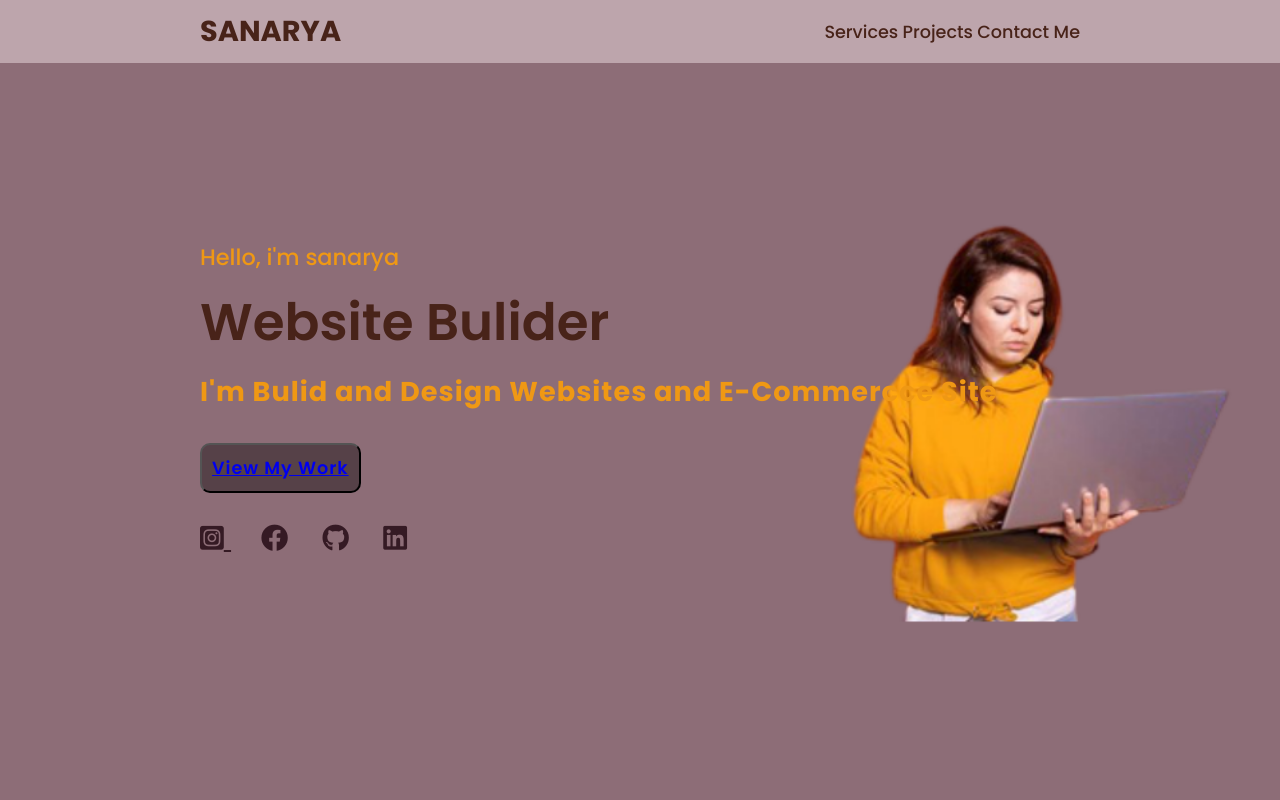
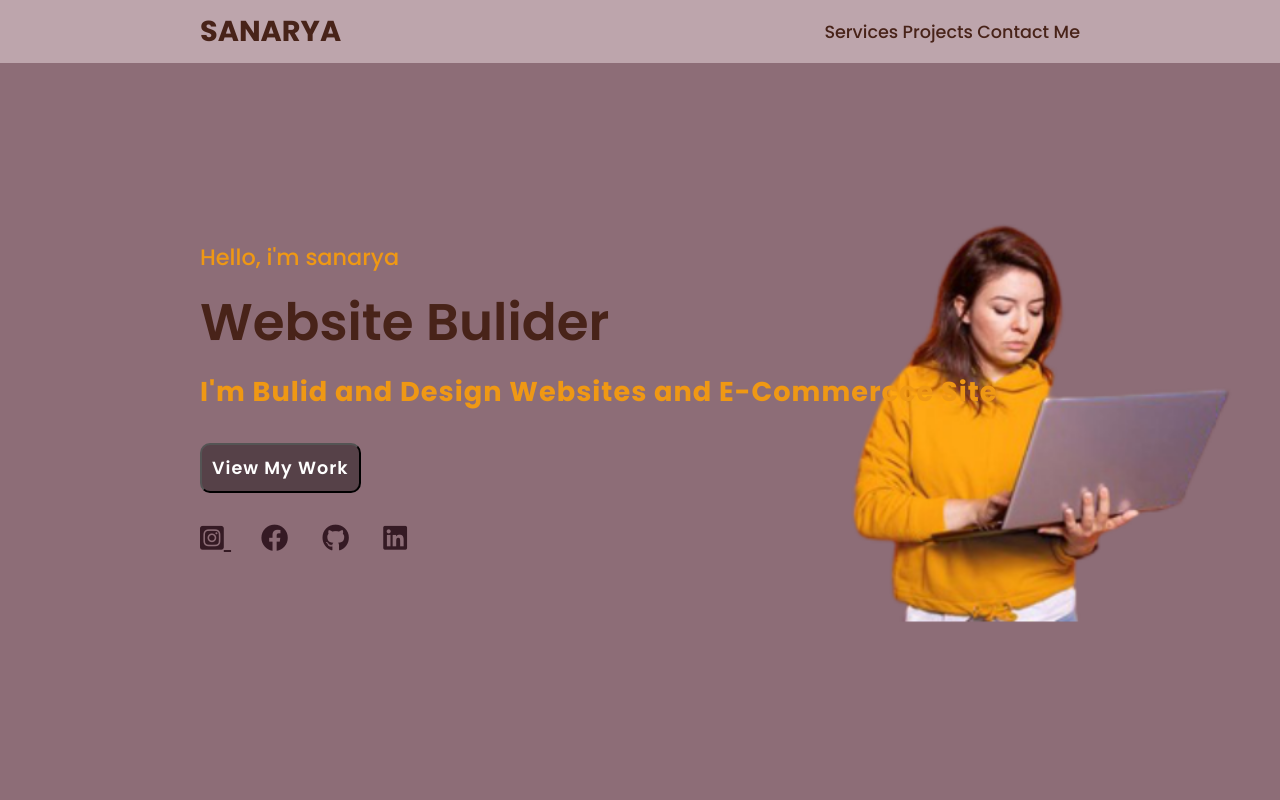
Before and after one commit to sanaryasaher/templte2, a plain HTML site: page index.html in a window 1280 px wide. Shown: the top 800 px of the page. Drawn offline with Linux system fonts and the light colour scheme.

Commit message:
Update index.html

```diff
--- a/index.html
+++ b/index.html
@@ -27,7 +27,7 @@
             </h2>
             <h3>I'm Bulid and Design Websites and E-Commercce Site</h3>
 
-            <button ><a href="https://sanaryasaher.github.io/Templet1/Index.html">View My Work</a></button>
+            <button ><a href="https://sanaryasaher.github.io/Templet1/Index.html" style="text-decoration:none; color:White;">View My Work</a></button>
             <br>
             <br>
             <div class="icons">
```
